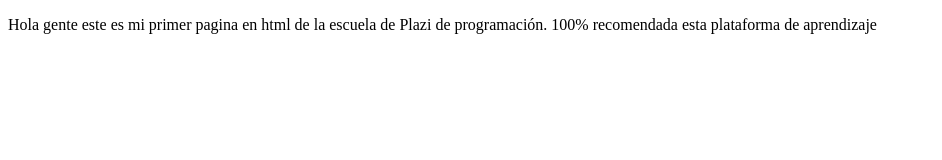
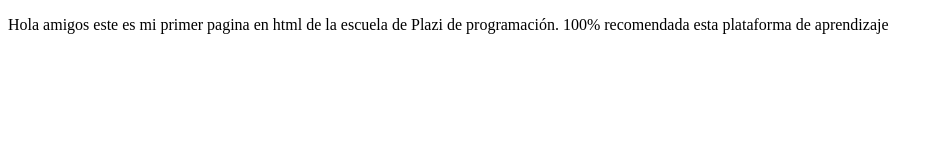
Before and after one commit to kcaizer/proyectoDemoCursoPrework, a plain HTML site: page index.html in a window 1280 px wide. Shown: the whole page, without its empty margins (0-942 px from the left). Drawn offline with Linux system fonts and the light colour scheme.

Commit message:
cambios de estudiantes a amigos

```diff
--- a/index.html
+++ b/index.html
@@ -7,7 +7,7 @@
     <title>Hola mundo</title>
 </head>
 <body>
-    <p>Hola gente este es mi primer pagina en html de la escuela de Plazi de programación. 100% recomendada
+    <p>Hola amigos este es mi primer pagina en html de la escuela de Plazi de programación. 100% recomendada
         esta plataforma de aprendizaje
     </p>
 </body>
```
